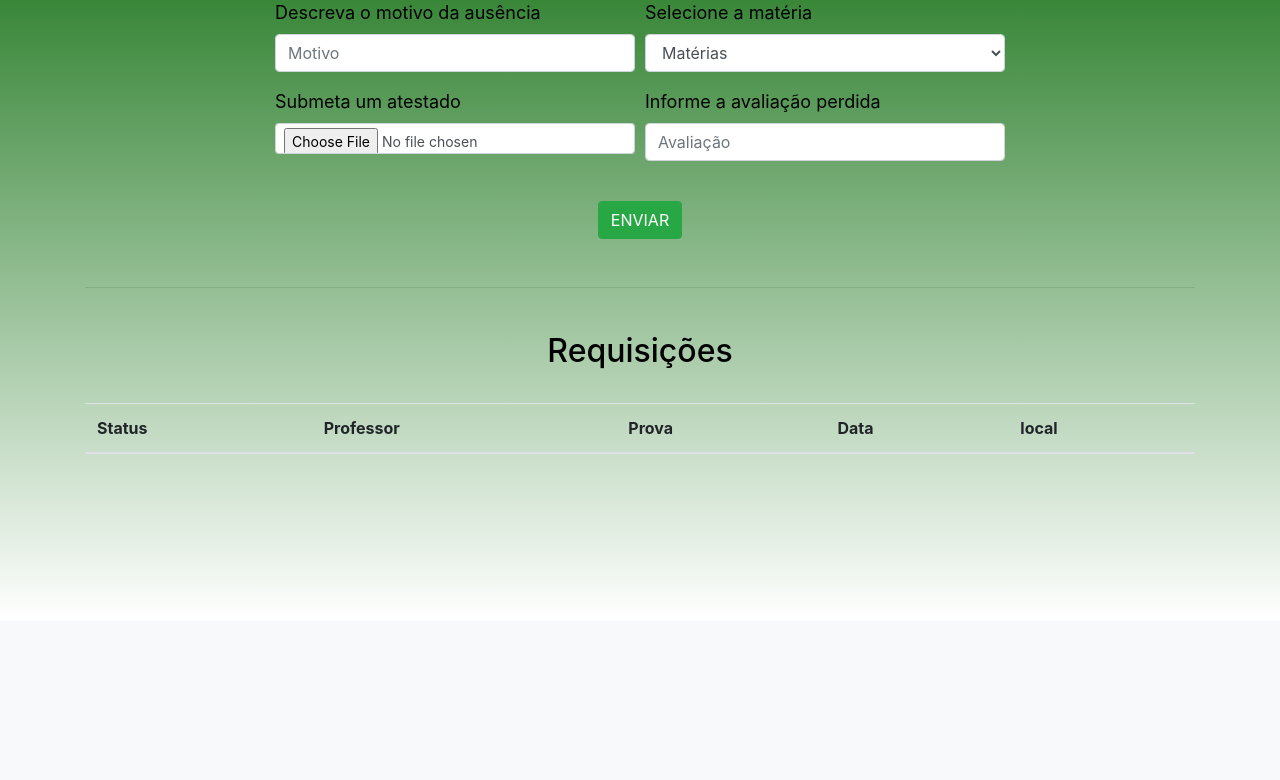
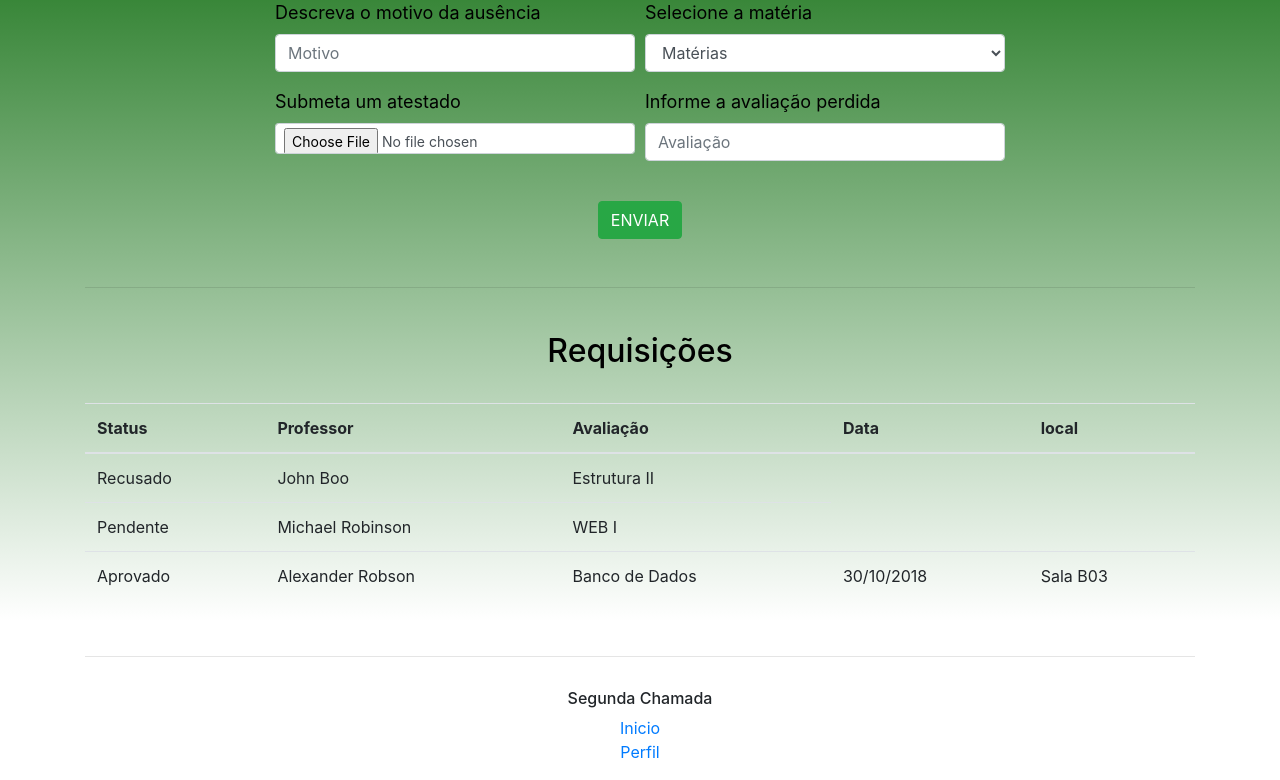
Before and after one commit to LeonardoMoers/segunda-chamada-frontend, a PHP site: page /aluno.php in a window 1280 px wide. Shown: the part 179-959 px from the top of the page. Before the commit the page ends 746 px from the top, so only its background shows below. Run offline with PHP 8.4, Linux system fonts and the light colour scheme; lists and menus that the app fills with data are empty.

Commit message:
add footer

```diff
--- a/template/footer.html
+++ b/template/footer.html
@@ -1,3 +1,13 @@
-<footer class="footer">
-	<p>Segunda chamada</p>
-</footer>
+<div class="container mt-2">
+<div class="row justify-content-center">
+	<div class="col-12"><hr></div>
+
+<div class="col-sm-4 mt-3 text-center">
+	<h6>Segunda Chamada</h6>
+	<ul class="list-unstyled">
+		<li><a href="#">Inicio</a></li>
+		<li><a href="#">Perfil</a></li>
+	</ul>
+</div>
+</div>
+</div>
--- a/view/aluno.php
+++ b/view/aluno.php
@@ -71,12 +71,34 @@
 							<tr>
 								<th>Status</th>
 								<th>Professor</th>
-								<th>Prova</th>
+								<th>Avaliação</th>
 								<th>Data</th>
 								<th>local</th>
 							</tr>
 						</thead>
 						<!-- Table body -->
+							<tbody>
+								<tr>
+									<td>Recusado</td>
+									<td> <span class="glyphicon glyphicon-user" aria-hidden="true"></span> John Boo
+									</td>
+									<td>Estrutura II</td>
+								</tr>
+								<tr>
+									<td>Pendente</td>
+									<td> <span class="glyphicon glyphicon-user" aria-hidden="true"> </span> Michael Robinson
+									</td>
+									<td>WEB I</td>
+								</tr>
+								<tr>
+									<td>Aprovado</td>
+									<td> <span class="glyphicon glyphicon-user" aria-hidden="true"></span> Alexander Robson
+									</td>
+									<td>Banco de Dados</td>
+									<td>30/10/2018</td>
+									<td>Sala B03</td>
+								</tr>
+							</tbody>
 					</table>
 				</div>
 			</div>
@@ -85,7 +107,7 @@
 
 	<footer>
 
-
+	<?php include '../template/footer.html' ?>
 	</footer>
 
 </body>
--- a/view/cadastro.php
+++ b/view/cadastro.php
@@ -54,9 +54,5 @@
 		</article>
 		</div>
 	</section>
-
-	<footer>
-
-	</footer>
 </body>
 </html>
```
